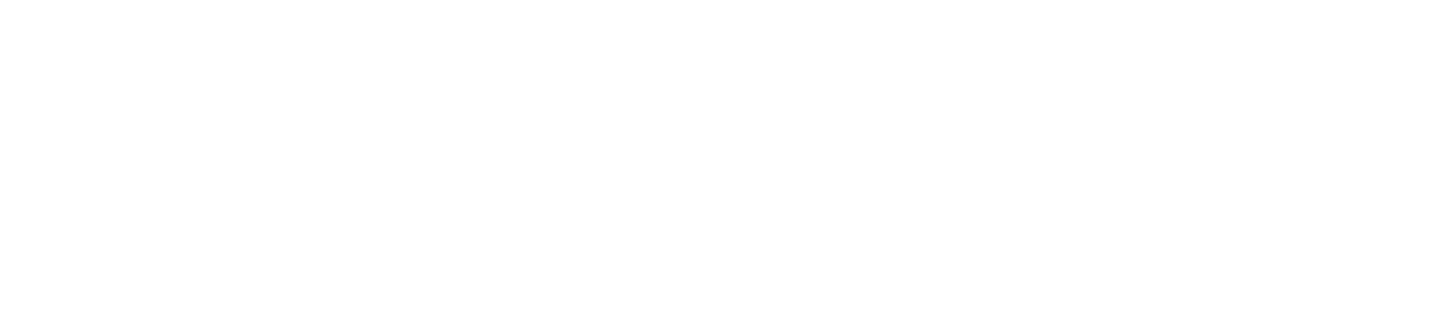
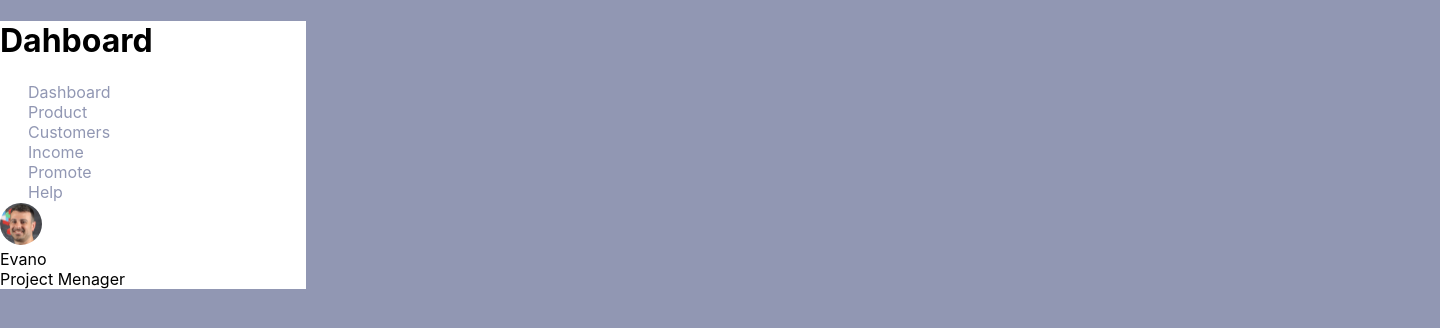
Before and after one commit to iluxa2003/crm-dashboard, a React (Create React App) app: page / in a window 1280 px wide. Shown: the top 328 px of the page, 1440 px wide, since content can reach past the window. Built offline with nearby package versions, Linux system fonts and the light colour scheme.

Commit message:
starting slowly

```diff
--- a/package.json
+++ b/package.json
@@ -3,12 +3,15 @@
   "version": "0.1.0",
   "private": true,
   "dependencies": {
+    "@babel/plugin-proposal-private-property-in-object": "^7.21.11",
     "@testing-library/jest-dom": "^5.17.0",
     "@testing-library/react": "^13.4.0",
     "@testing-library/user-event": "^13.5.0",
     "react": "^18.3.1",
     "react-dom": "^18.3.1",
     "react-scripts": "5.0.1",
+    "sass": "^1.77.8",
+    "scss": "^0.2.4",
     "web-vitals": "^2.1.4"
   },
   "scripts": {
--- a/src/App.css
+++ b/src/App.css
@@ -0,0 +1,8 @@
+body{
+    background: #9197B3;
+     margin: 0;
+}
+
+.container{
+    width: 1440px;
+}
--- a/src/App.js
+++ b/src/App.js
@@ -1,10 +1,13 @@
-
+import React from 'react';
+import LeftMenu from './components/leftMenu/leftMenu';
 import './App.css';
 
 function App() {
   return (
     <div className="App">
-
+      <main className='container'>
+        <LeftMenu/>
+      </main>
     </div>
   );
 }
--- /dev/null
+++ b/src/components/leftMenu/leftMenu.jsx
@@ -0,0 +1,24 @@
+import React from "react";
+import style from "./leftMenu.module.scss"
+import evano from "../../images/Evano.svg"
+
+const LeftMenu = () =>{
+    return(<div className={style.leftMenu}>
+        <h1>Dahboard</h1>
+        <ul className={style.leftMenu_list}>
+            <li>Dashboard</li>
+            <li>Product</li>
+            <li>Customers</li>
+            <li>Income</li>
+            <li>Promote</li>
+            <li>Help </li>
+        </ul>
+        <div>
+            <div><img src={evano} alt=""/></div>
+            <div>Evano</div>
+            <div>Project Menager</div>
+        </div>
+    </div>);
+};
+
+export default LeftMenu;
--- /dev/null
+++ b/src/components/leftMenu/leftMenu.module.scss
@@ -0,0 +1,15 @@
+.leftMenu {
+    background-color: #fff;
+    max-width: 306px;
+}
+
+.leftMenu_list{
+    padding: 0;
+    margin: 0 28px;
+    list-style: none;
+    color: #9197B3;
+    :hover{
+        color: #fff;
+        background: #5932EA;
+    }
+}
```
Also changed, not shown: src/components/leftMenu/ListComponent.jsx (added, +10 -0 lines), src/components/leftMenu/ListComponent.module.scss (added), src/images/Evano.svg (added), 1 other file (tests, documents, lock files or other folders).
